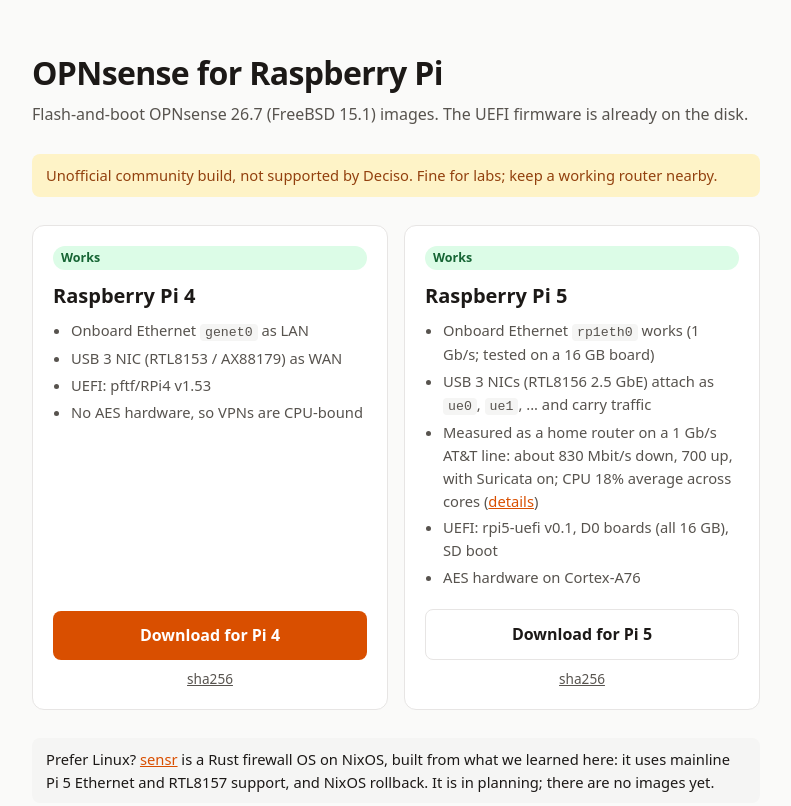
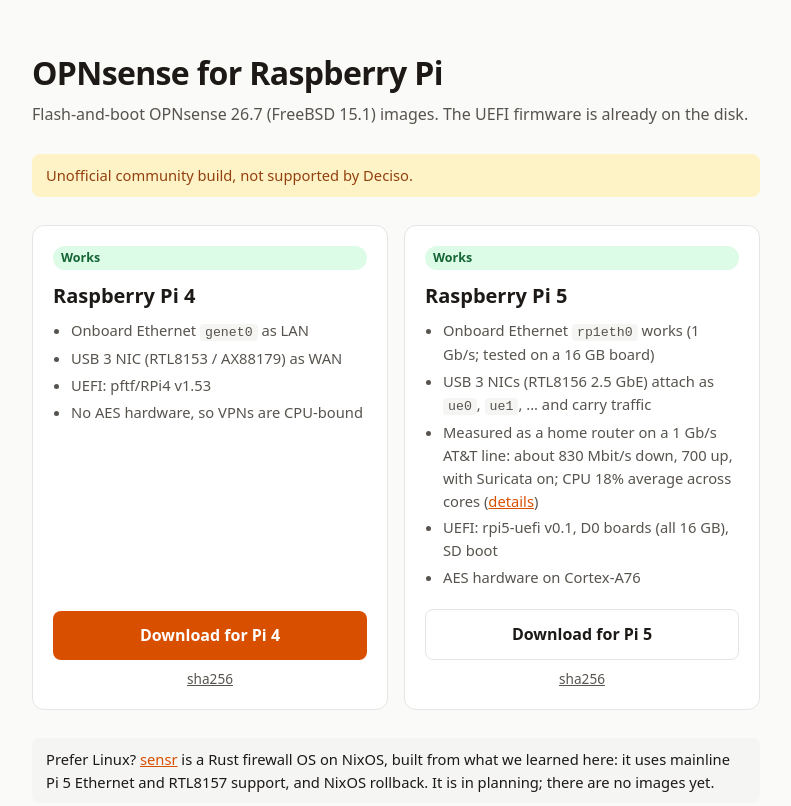
Before and after one commit to itpick/opnsense-pi, a plain HTML site: page docs/index.html in a window 1280 px wide. Shown: the top 806 px of the page, without its empty margins (244-1035 px from the left). Drawn offline with Linux system fonts and the light colour scheme.

Commit message:
Drop the labs-only caveat from the download page and README

```diff
--- a/docs/index.html
+++ b/docs/index.html
@@ -54,7 +54,7 @@
 <main>
   <h1>OPNsense for Raspberry Pi</h1>
   <p class="sub">Flash-and-boot OPNsense 26.7 (FreeBSD 15.1) images. The UEFI firmware is already on the disk.</p>
-  <p class="note">Unofficial community build, not supported by Deciso. Fine for labs; keep a working router nearby.</p>
+  <p class="note">Unofficial community build, not supported by Deciso.</p>
 
   <div class="boards">
     <div class="card">
```
Also changed, not shown: 1 other file.
